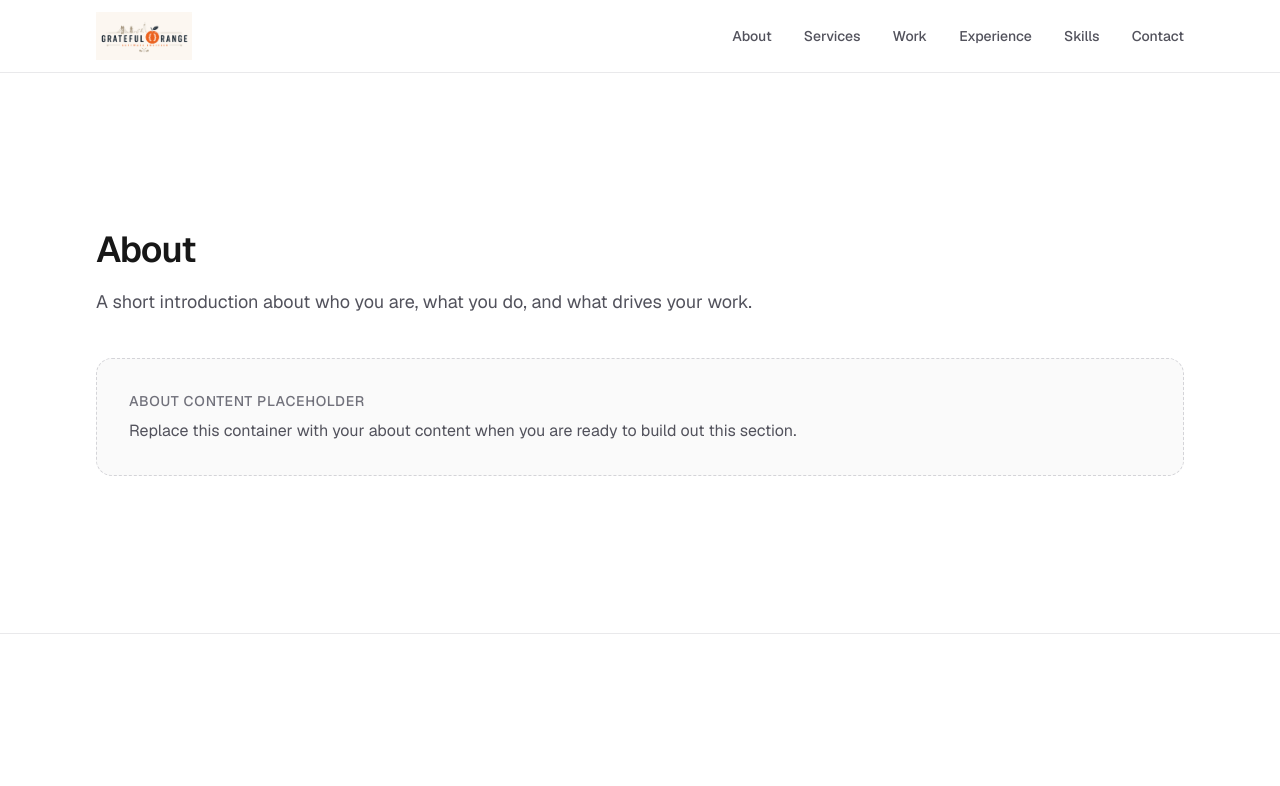
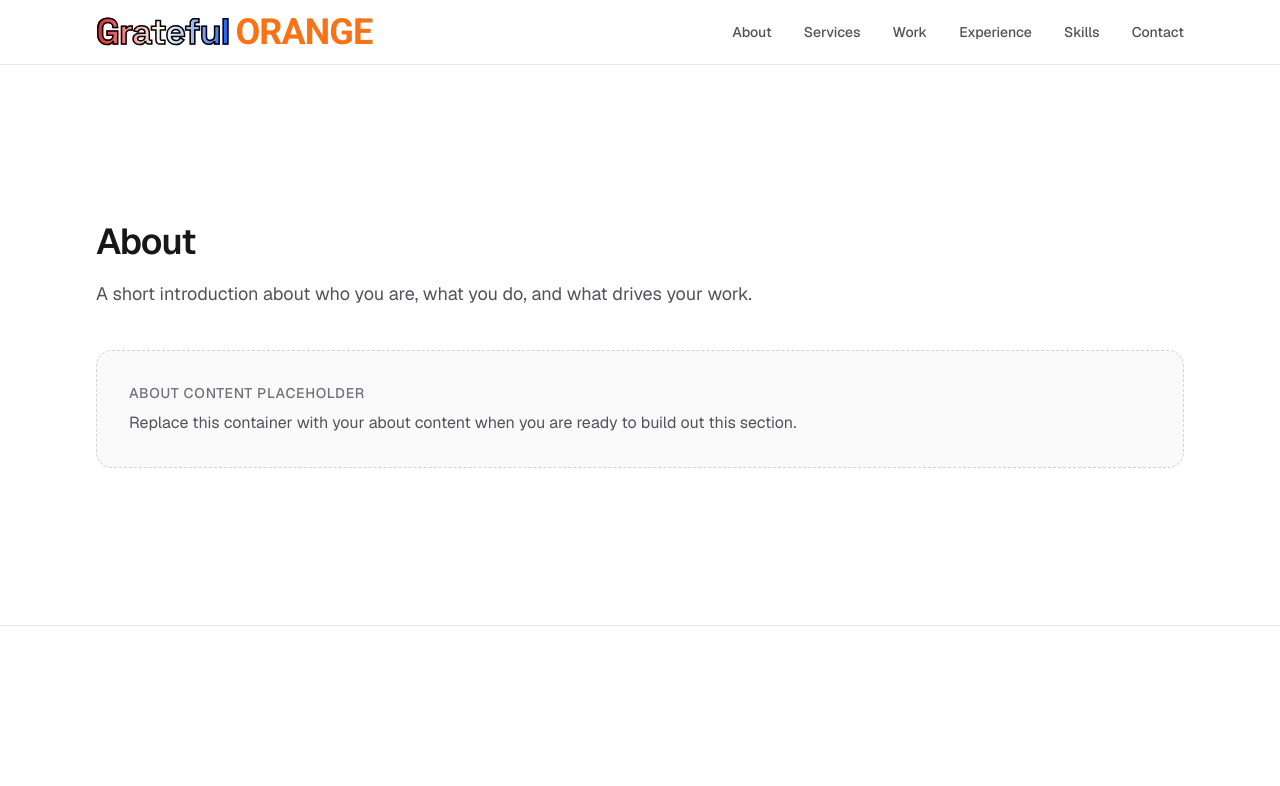
Before and after one commit to gr8fuljoe5/grateful-orange, a Next.js app: page / in a window 1280 px wide. Shown: the top 786 px of the page. Built offline with nearby package versions, Linux system fonts and the light colour scheme.

Commit message:
Enhance TopNav component with brand styling and update global styles. Replaced logo image with text branding, added new font variables, and improved test descriptions for clarity.

```diff
--- a/app/components/TopNav/index.tsx
+++ b/app/components/TopNav/index.tsx
@@ -5,7 +5,6 @@ import {
   DisclosureButton,
   DisclosurePanel,
 } from "@headlessui/react";
-import Image from "next/image";
 
 const navLinks = [
   { label: "About", href: "#about" },
@@ -67,16 +66,12 @@ export default function TopNav() {
         <a
           href="#"
           aria-label="Grateful Orange home"
-          className="flex shrink-0 items-center"
+          className="flex shrink-0 items-center font-brand text-xl tracking-tight sm:text-4xl font-bold"
         >
-          <Image
-            src="/logo.png"
-            alt="Grateful Orange"
-            width={200}
-            height={54}
-            priority
-            className="h-10 w-auto sm:h-12"
-          />
+          <span className="brand-grateful">Grateful</span>
+          <span className="ml-1.5 font-brand-orange font-bold uppercase text-brand-orange">
+            ORANGE
+          </span>
         </a>
 
         <div className="hidden items-center gap-8 md:flex">
@@ -94,7 +89,9 @@ export default function TopNav() {
         <DisclosureButton className="inline-flex items-center justify-center rounded-md p-2 text-zinc-600 hover:bg-zinc-100 hover:text-foreground md:hidden dark:text-zinc-400 dark:hover:bg-zinc-800">
           {({ open }) => (
             <>
-              <span className="sr-only">{open ? "Close menu" : "Open menu"}</span>
+              <span className="sr-only">
+                {open ? "Close menu" : "Open menu"}
+              </span>
               <MenuIcon open={open} />
             </>
           )}
--- a/app/globals.css
+++ b/app/globals.css
@@ -8,8 +8,21 @@
 @theme inline {
   --color-background: var(--background);
   --color-foreground: var(--foreground);
+  --color-brand-orange: #f97316;
   --font-sans: var(--font-geist-sans);
   --font-mono: var(--font-geist-mono);
+  --font-brand: var(--font-space-grotesk), sans-serif;
+  --font-brand-orange: var(--font-roboto-bold), sans-serif;
+}
+
+.brand-grateful {
+  font-family: var(--font-brand);
+  background: linear-gradient(to right, #dc2626, #ffffff, #2563eb);
+  -webkit-background-clip: text;
+  background-clip: text;
+  color: transparent;
+  -webkit-text-stroke: 1.5px #000000;
+  paint-order: stroke fill;
 }
 
 @media (prefers-color-scheme: dark) {
--- a/app/layout.tsx
+++ b/app/layout.tsx
@@ -1,5 +1,5 @@
 import type { Metadata } from "next";
-import { Geist, Geist_Mono } from "next/font/google";
+import { Geist, Geist_Mono, Roboto, Space_Grotesk } from "next/font/google";
 import "./globals.css";
 
 const geistSans = Geist({
@@ -10,6 +10,17 @@ const geistSans = Geist({
 const geistMono = Geist_Mono({
   variable: "--font-geist-mono",
   subsets: ["latin"],
+});
+
+const spaceGrotesk = Space_Grotesk({
+  variable: "--font-space-grotesk",
+  subsets: ["latin"],
+});
+
+const robotoBold = Roboto({
+  variable: "--font-roboto-bold",
+  subsets: ["latin"],
+  weight: "700",
 });
 
 export const metadata: Metadata = {
@@ -25,7 +36,7 @@ export default function RootLayout({
   return (
     <html
       lang="en"
-      className={`${geistSans.variable} ${geistMono.variable} h-full antialiased`}
+      className={`${geistSans.variable} ${geistMono.variable} ${spaceGrotesk.variable} ${robotoBold.variable} h-full antialiased`}
     >
       <body className="min-h-full flex flex-col">{children}</body>
     </html>
```
Also changed, not shown: app/components/TopNav/README.md, 1 other file (tests, documents, lock files or other folders).
